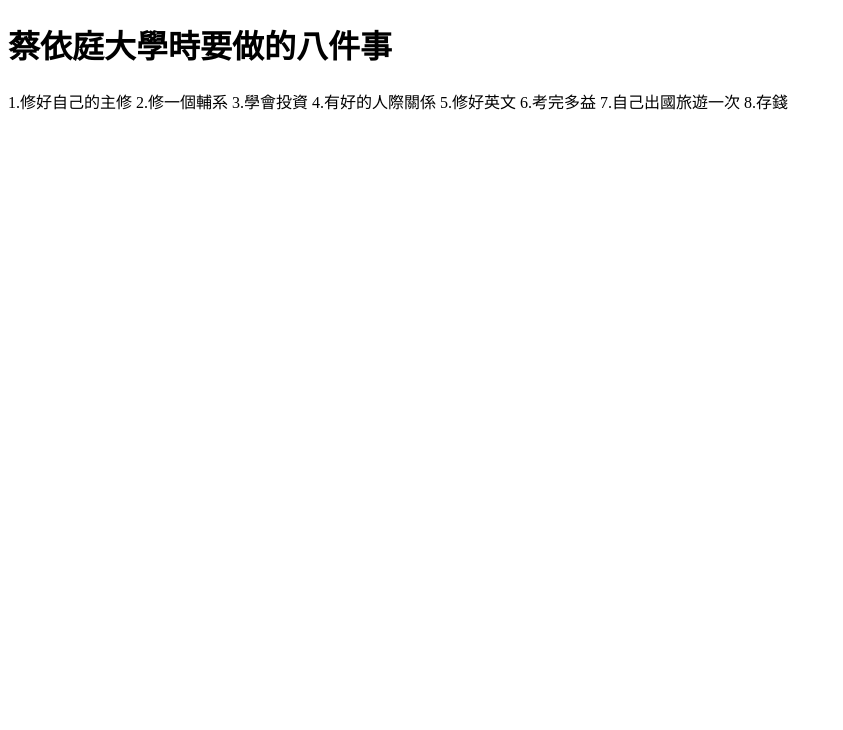
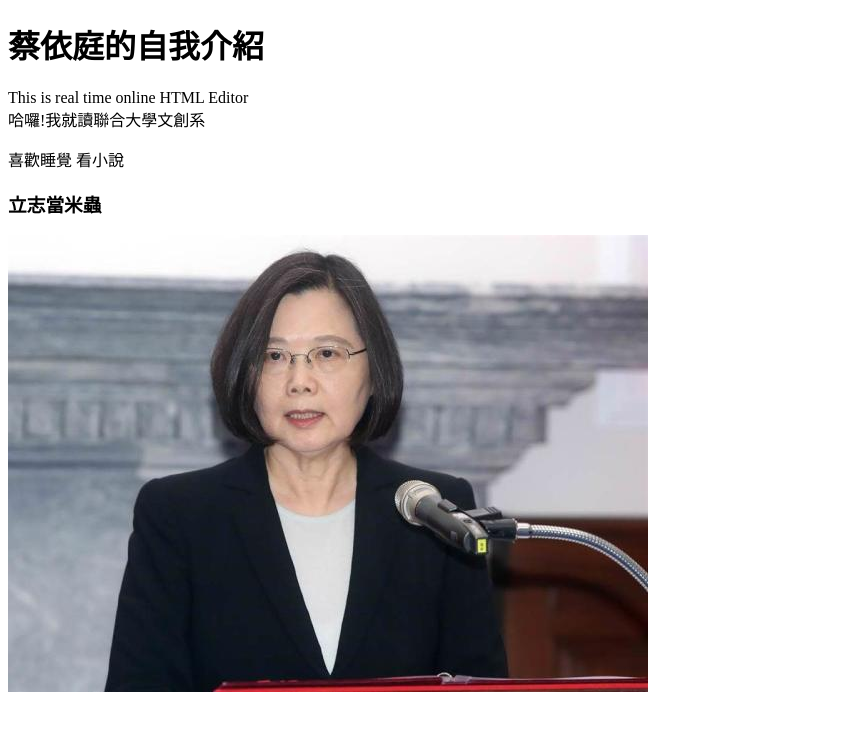
Before and after one commit to ting910512/The8thing, a plain HTML site: page index.html in a window 1280 px wide. Shown: the whole page, without its empty margins (0-843 px from the left). Drawn offline with Linux system fonts and the light colour scheme.

Commit message:
Add files via upload

```diff
--- a/index.html
+++ b/index.html
@@ -1,24 +1,16 @@
 <!DOCTYPE html>
 <html>
+<title>蔡依庭的自我介紹</title>
+<meta charset="utf-8">
 <head>
-
-<title>蔡依庭大學時要做的八件事</title>
-<meta charest="utf-8"></meta>
-
 </head>
 <body>
-<h1>蔡依庭大學時要做的八件事</h1>
-<div>
-1.修好自己的主修
-2.修一個輔系
-3.學會投資
-4.有好的人際關係
-5.修好英文
-6.考完多益
-7.自己出國旅遊一次
-8.存錢
-</div>
+<h1>蔡依庭的自我介紹</h1>
+<div>This is real time online HTML Editor</div>
+哈囉!我就讀聯合大學文創系<p>
+喜歡睡覺 看小說<br>
+<h3>立志當米蟲</h3>
+<img src="me.jpg">
 
 </body>
-
-<html>
+</html>
```
Also changed, not shown: me.jpg (added).
